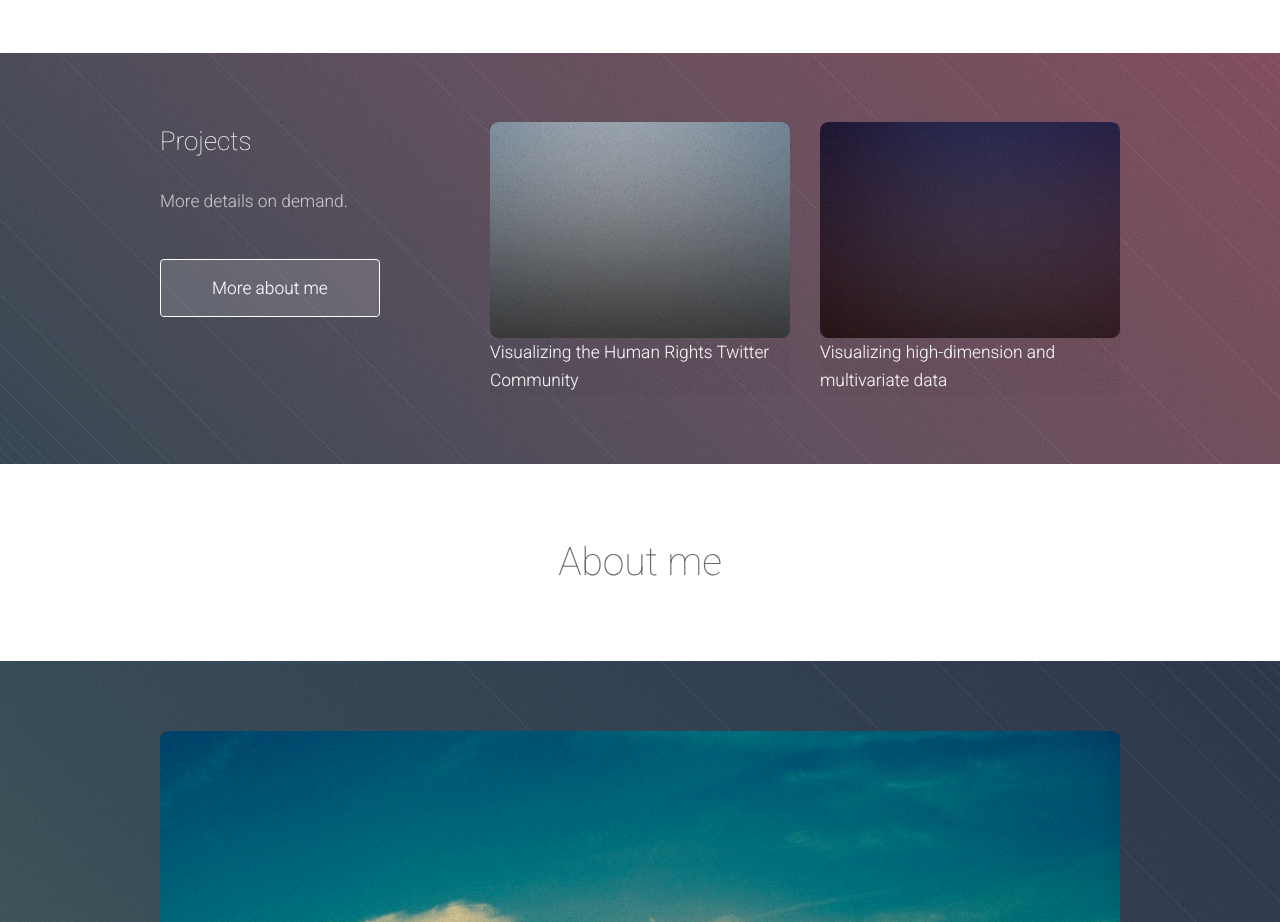
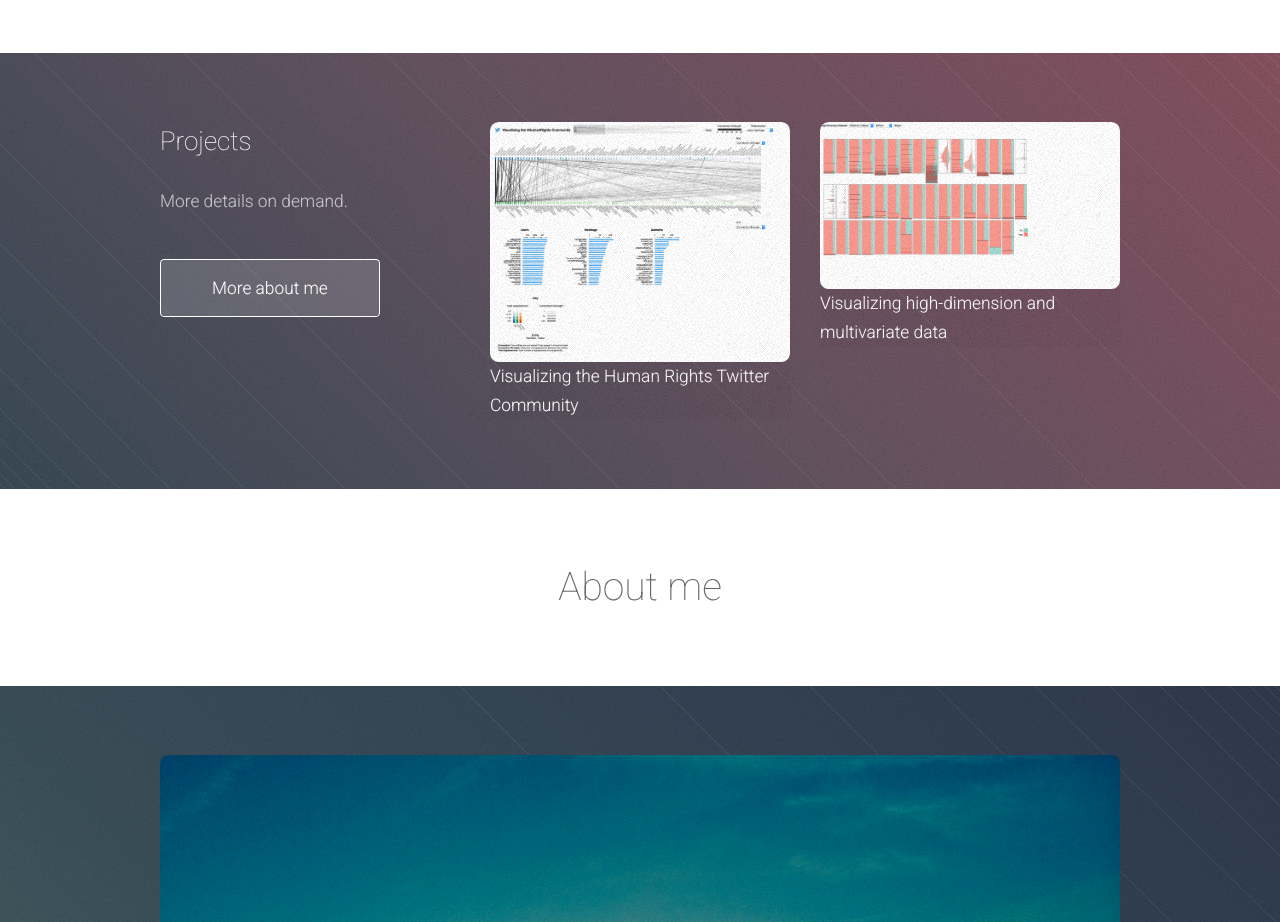
Before and after one commit to drazic1/drazic1.github.io, a plain HTML site: page index.html in a window 1280 px wide. Shown: the part 1880-2802 px from the top of the page. Drawn offline with Linux system fonts and the light colour scheme.

Commit message:
Updated projects images

```diff
--- a/index.html
+++ b/index.html
@@ -119,11 +119,11 @@
 						<div class="row no-collapse">
 							<div class="6u">
 								<a href="http://drazic1.github.io/humanrights-tweetwatch/" class="image fit">
-									<img src="images/pic01.jpg" alt="" />Visualizing the Human Rights Twitter Community</a>
+									<img src="images/humanrights-tweetwatch.png" alt="" />Visualizing the Human Rights Twitter Community</a>
 							</div>
 							<div class="6u">
 								<a href="http://drazic1.github.io/high-dimension/" class="image fit">
-									<img src="images/pic02.jpg" alt="" />Visualizing high-dimension and multivariate data</a>
+									<img src="images/high-dimension.png" alt="" />Visualizing high-dimension and multivariate data</a>
 							</div>
 						</div>
 						<!-- <div class="row no-collapse">
```
Also changed, not shown: images/high-dimension.png (added), images/humanrights-tweetwatch.png (added).
